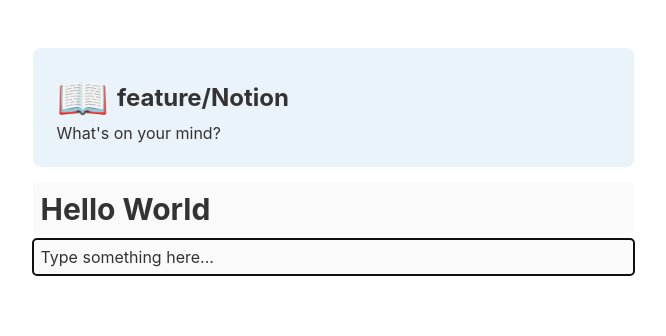
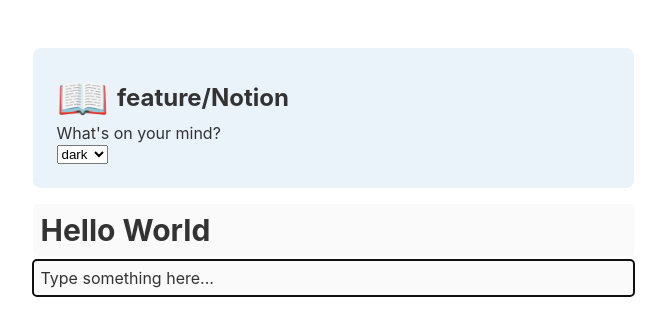
Before and after one commit to chrystal-lyu/notion-clone, a React (Create React App) app: page / in a window 1280 px wide. Shown: the top 336 px of the page, without its empty margins (307-973 px from the left). Built offline with nearby package versions, Linux system fonts and the light colour scheme.

Commit message:
Dark mode switch toggle

```diff
--- a/src/App.tsx
+++ b/src/App.tsx
@@ -1,8 +1,13 @@
 import "./App.css";
-import EditablePage from "./components/Workspace";
+import Workspace from "./components/Workspace";
+import ThemeProvider from "./context/ThemeContext";
 
 const App = () => {
-  return <EditablePage />;
+  return (
+    <ThemeProvider>
+      <Workspace />
+    </ThemeProvider>
+  );
 };
 
 export default App;
--- a/src/components/BlockMenu.tsx
+++ b/src/components/BlockMenu.tsx
@@ -1,5 +1,5 @@
 import { FC } from "react";
-import { BlockTypeOption } from "../types/BlockType";
+import { BlockTypeOption } from "../types/block";
 
 export interface BlockMenuProps {
   onSelect: (option: BlockTypeOption) => void;
--- a/src/components/Blocks/TextBlock.tsx
+++ b/src/components/Blocks/TextBlock.tsx
@@ -6,7 +6,7 @@ import {
   FormEvent,
   useEffect,
 } from "react";
-import { BlockTypeOption } from "../../types/BlockType";
+import { BlockTypeOption } from "../../types/block";
 import { setCaretToEnd } from "../../utils/setCaretToEnd";
 import BlockMenu from "../BlockMenu";
 
--- /dev/null
+++ b/src/components/ThemeToggle.tsx
@@ -0,0 +1,18 @@
+import { ChangeEvent, useContext } from "react";
+import { ThemeContext } from "../context/ThemeContext";
+import { Theme } from "../types/theme";
+
+const ThemeToggle = () => {
+  const { theme, setTheme } = useContext(ThemeContext);
+  const handleChange = (e: ChangeEvent<HTMLSelectElement>) => {
+    setTheme(e.target.value as Theme);
+  };
+  return (
+    <select value={theme} onChange={handleChange}>
+      <option value="light">Light</option>
+      <option value="dark">dark</option>
+    </select>
+  );
+};
+
+export default ThemeToggle;
--- a/src/components/Workspace.tsx
+++ b/src/components/Workspace.tsx
@@ -3,7 +3,8 @@ import { useReducer } from "react";
 import { setCaretToEnd } from "../utils/setCaretToEnd";
 import TextBlock, { BlockPayload } from "./Blocks/TextBlock";
 import { blockReducer, initialState } from "../reducers/blockReducer";
-import { BlockTypeOption } from "../types/BlockType";
+import { BlockTypeOption } from "../types/block";
+import ThemeToggle from "./ThemeToggle";
 
 const Workspace = () => {
   const [state, dispatch] = useReducer(blockReducer, initialState);
@@ -41,6 +42,7 @@ const Workspace = () => {
             <div>feature/Notion</div>
           </div>
           <div>What's on your mind?</div>
+          <ThemeToggle />
         </div>
         {state.blocks.map((block) => {
           switch (block.type) {
--- /dev/null
+++ b/src/context/ThemeContext.tsx
@@ -0,0 +1,19 @@
+import { createContext, FC, ReactNode, useState } from "react";
+import { Theme } from "../types/theme";
+import type { ThemeContextType } from "../types/theme";
+
+export const ThemeContext = createContext<ThemeContextType>({
+  theme: Theme.Dark,
+  setTheme: () => console.warn("no theme provider"),
+});
+
+const ThemeProvider: FC<ReactNode> = ({ children }) => {
+  const [theme, setTheme] = useState<Theme>(Theme.Dark);
+  return (
+    <ThemeContext.Provider value={{ theme: theme, setTheme: setTheme }}>
+      {children}
+    </ThemeContext.Provider>
+  );
+};
+
+export default ThemeProvider;
--- a/src/reducers/actionTypes.ts
+++ b/src/reducers/actionTypes.ts
@@ -1,4 +1,4 @@
-import { BlockTypeOption } from "../types/BlockType";
+import { BlockTypeOption } from "../types/block";
 
 export const ADD_BLOCK = "ADD_BLOCK";
 export const DELETE_BLOCK = "DELETE_BLOCK";
--- a/src/reducers/actions.ts
+++ b/src/reducers/actions.ts
@@ -1,4 +1,4 @@
-import { BlockTypeOption } from "../types/BlockType";
+import { BlockTypeOption } from "../types/block";
 import { ADD_BLOCK, DELETE_BLOCK, UPDATE_BLOCK } from "./actionTypes";
 
 export const addBlock = (id: string) => ({
--- a/src/reducers/blockReducer.ts
+++ b/src/reducers/blockReducer.ts
@@ -1,4 +1,4 @@
-import { BlockType } from "../types/BlockType";
+import { BlockType } from "../types/block";
 import { v4 as uid } from "uuid";
 import { Action, ADD_BLOCK, DELETE_BLOCK, UPDATE_BLOCK } from "./actionTypes";
 
--- /dev/null
+++ b/src/types/theme.ts
@@ -0,0 +1,9 @@
+export enum Theme {
+  Dark = "dark",
+  Light = "light",
+}
+
+export type ThemeContextType = {
+  theme: Theme;
+  setTheme: (theme: Theme) => void;
+};
```
Also changed, not shown: src/types/block.ts (renamed from src/types/BlockType.ts).
